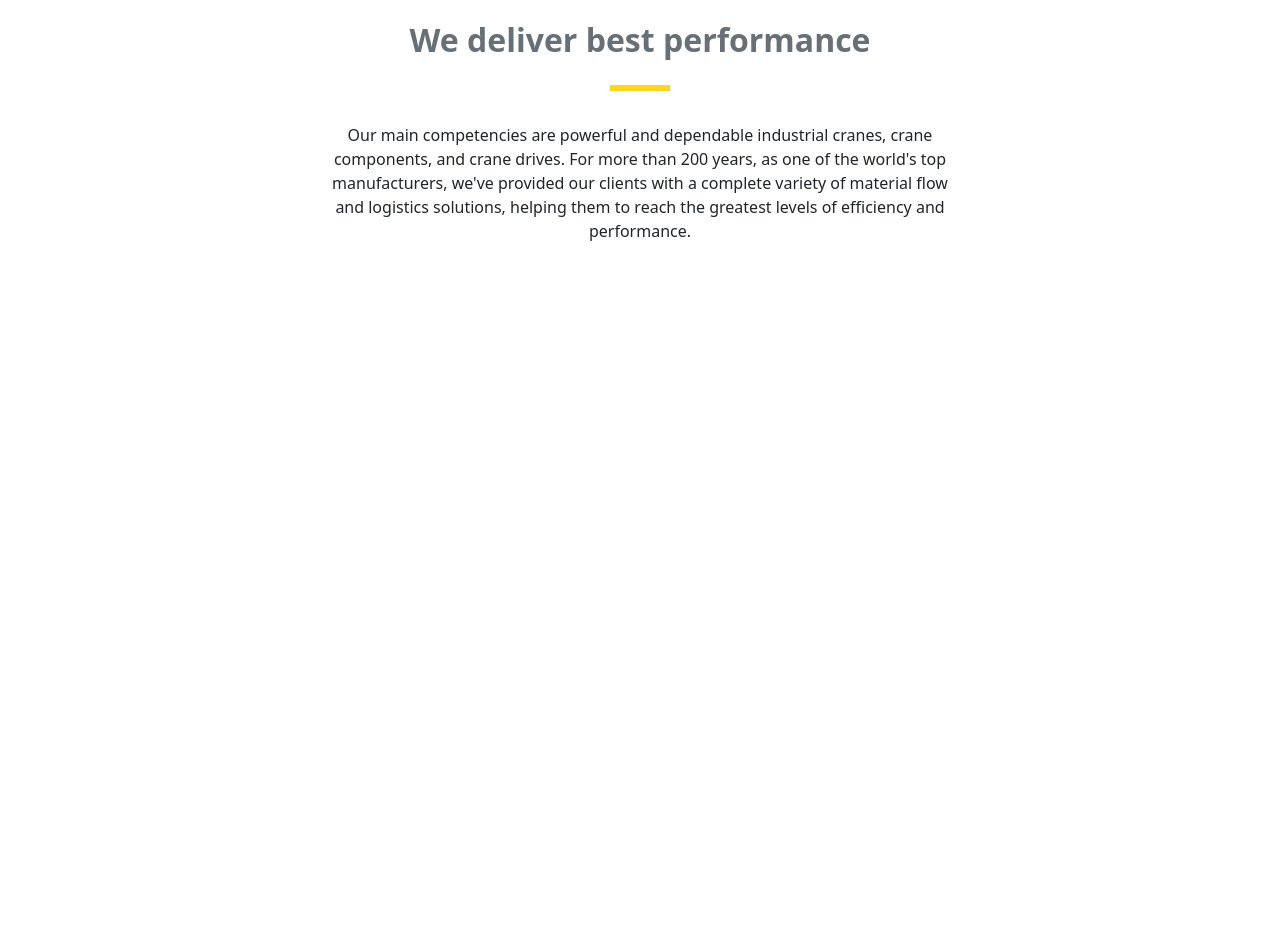
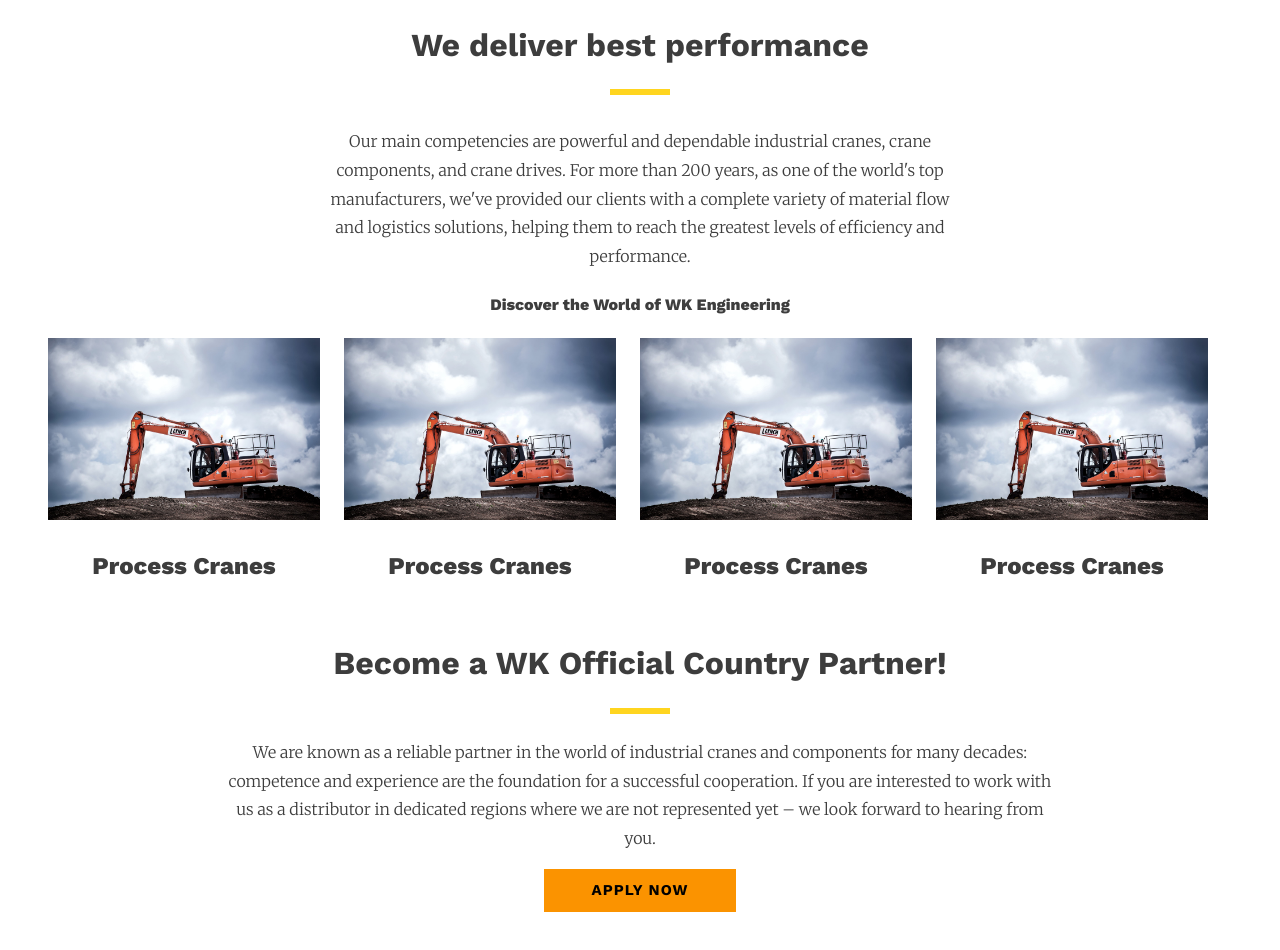
Before and after one commit to waleed-mirza/crane-website, a plain HTML site: page index.html in a window 1280 px wide. Shown: the part 1060-2010 px from the top of the page. Before the commit the page ends 1327 px from the top, so only its background shows below. Drawn offline with nearby package versions, Linux system fonts and the light colour scheme.

Commit message:
landing page done(70%)

```diff
--- a/css/style.css
+++ b/css/style.css
@@ -1,3 +1,48 @@
+* {
+  margin: 0px;
+  padding: 0px;
+  box-sizing: border-box;
+}
+html {
+  scroll-behavior: smooth;
+}
+body {
+  font-family: "Merriweather", serif;
+  font-weight: 300;
+  color: #3d3d3d !important;
+  line-height: 1.8 !important;
+}
+a {
+  color: #3d3d3d;
+  text-decoration: none;
+}
+h1,
+h2,
+h3,
+h4,
+h5,
+h6 {
+  font-family: "Work Sans", sans-serif;
+  font-weight: 800;
+}
+
+.button {
+  font-family: "Work Sans", sans-serif;
+  font-weight: 600;
+  font-size: 15px;
+  letter-spacing: 1px;
+  background-color: #fb9300;
+  color: #000;
+  border: none;
+}
+.button:hover {
+  background-color: #000;
+  color: #fb9300;
+  transition: transform 0.2s ease-out;
+  transform: scale(1.1);
+}
+/* custom styling */
+
 .web-fontcolor {
   color: #fb9300 !important;
 }
@@ -50,6 +95,12 @@
   border: 1px solid gray;
 }
 
+.sticky-navbar,
+.logo,
+.nav-header {
+  z-index: 9 !important;
+}
+
 .sticky-navbar img {
   max-width: 50px !important;
 }
@@ -62,7 +113,7 @@
 }
 
 .header-carousel {
-  /* height: 50vh; */
+  z-index: 1;
 }
 
 .header-carousel img {
@@ -70,9 +121,11 @@
   width: 100% !important;
 }
 .performance-section h2 {
-  color: #676f77;
+  /* color: #676f77; */
+  /* color: #3d3d3d; */
 }
-.performance-section h2::after {
+.performance-section h2::after,
+.apply-section h2::after {
   content: "";
   display: block;
   width: 3.75rem;
@@ -85,12 +138,25 @@
 }
 .performance-section p {
   margin-bottom: 1.5rem;
-  line-height: 1.5rem;
   text-rendering: optimizeLegibility;
   font-size: 16px;
   text-align: center;
 }
 
+/* world of wk section*/
+.worldwk-section a:hover {
+  transition: transform 0.2s ease-in-out;
+
+  transform: translateY(-3px);
+}
+.flex-gap-x > * {
+  margin-right: 1rem;
+  margin-left: 1rem;
+}
+.flex-gap-y > * {
+  margin-top: 1rem;
+  margin-bottom: 1rem;
+}
 @media screen and (min-width: 1199.98px) {
   .nav-header,
   .sticky-navbar {
@@ -105,7 +171,6 @@
 @media screen and (min-width: 992px) {
   .nav-header {
     font-size: 1rem !important;
-    line-height: 1.8 !important;
   }
   .sticky-navbar {
     font-size: 0.875rem !important;
@@ -156,6 +221,7 @@
     right: 10px;
   }
 }
+/* mobile devices */
 @media screen and (max-width: 451.98px) {
   .image-container img {
     max-width: 50px !important;
--- a/index.html
+++ b/index.html
@@ -5,7 +5,7 @@
     <meta charset="UTF-8">
     <meta http-equiv="X-UA-Compatible" content="IE=edge">
     <meta name="viewport" content="width=device-width, initial-scale=1.0">
-    <!-- <script src="https://use.fontawesome.com/de9fa0fd8d.js"></script> -->
+    <link href="https://fonts.googleapis.com/css?family=Merriweather:300|Work+Sans:700,800" rel="stylesheet">
     <link href="https://cdn.jsdelivr.net/npm/bootstrap@5.0.2/dist/css/bootstrap.min.css" rel="stylesheet"
         integrity="sha384-EVSTQN3/azprG1Anm3QDgpJLIm9Nao0Yz1ztcQTwFspd3yD65VohhpuuCOmLASjC" crossorigin="anonymous">
     <link rel="stylesheet" href="./css/style.css">
@@ -53,7 +53,7 @@
         </div>
 
     </section>
-    <section class="sticky-navbar border-bottom">
+    <section class="sticky-navbar border-bottom position-sticky ">
         <div class="d-flex align-items-lg-center flex-column flex-lg-row align-items-start">
             <div class="d-none d-lg-flex mx-2 "><img src="./files/f727e056.jpeg" alt="" class="img-fluid"> </div>
             <div
@@ -123,13 +123,60 @@
         class="performance-section d-flex justify-content-center align-items-center flex-column mt-5 w-50 m-auto text-center">
         <h2 class="fw-bold">We deliver best performance
         </h2>
-        <div></div>
         <p class="mt-4 ">Our main competencies are powerful and dependable industrial cranes, crane
             components, and crane
             drives.
             For more than 200 years, as one of the world's top manufacturers, we've provided our clients with a complete
             variety of material flow and logistics solutions, helping them to reach the greatest levels of efficiency
             and performance.</p>
+    </section>
+
+
+    <!-- workd of wk engineering -->
+    <section class="worldwk-section w-100 px-5">
+        <h6 class="text-center">Discover the World of WK Engineering</h6>
+        <div class="w-100 row justify-content-between">
+            <div class="col-12 col-sm-6 col-md-3 d-flex flex-column align-items-center | my-5 m-lg-0 my-md-5">
+                <a href="" class="flex-gap-y">
+                    <img src="files/1.jpg" alt="picture here" class="img-fluid">
+                    <h4 class="text-center">Process Cranes</h4>
+                </a>
+            </div>
+            <div class="col-12 col-sm-6 col-md-3 d-flex flex-column align-items-center | my-5 m-lg-0 my-md-5">
+                <a href="" class="flex-gap-y">
+                    <img src="files/1.jpg" alt="picture here" class="img-fluid">
+                    <h4 class="text-center">Process Cranes</h4>
+                </a>
+            </div>
+            <div class="col-12 col-sm-6 col-md-3 d-flex flex-column align-items-center | my-5 m-lg-0 my-md-5">
+                <a href="" class="flex-gap-y">
+                    <img src="files/1.jpg" alt="picture here" class="img-fluid">
+                    <h4 class="text-center">Process Cranes</h4>
+                </a>
+            </div>
+            <div class="col-12 col-sm-6 col-md-3 d-flex flex-column align-items-center | my-5 m-lg-0 my-md-5">
+                <a href="" class="flex-gap-y">
+                    <img src="files/1.jpg" alt="picture here" class="img-fluid">
+                    <h4 class="text-center">Process Cranes</h4>
+                </a>
+            </div>
+
+
+        </div>
+    </section>
+
+    <!-- apply section -->
+    <section class="apply-section container my-5 text-center">
+        <h2 class="fw-bold text-center">Become a WK Official Country Partner!
+
+        </h2>
+        <p class="mt-4 text-center w-75 mx-auto">We are known as a reliable partner in the world of industrial cranes
+            and components
+            for many
+            decades: competence and experience are the foundation for a successful cooperation. If you are interested to
+            work with us as a distributor in dedicated regions where we are not represented yet – we look forward to
+            hearing from you.</p>
+        <button class="button px-5 py-2 border-none">APPLY NOW</button>
     </section>
     <!-- scripts -->
     <script src="https://cdn.jsdelivr.net/npm/bootstrap@5.0.2/dist/js/bootstrap.bundle.min.js"
```
Also changed, not shown: files/images/Fire-Fighting-Equipment.jpg (added), files/images/f727e056.jpeg (added), files/images/f727e056_1.jpeg (added), files/images/fire-fighting-equipment-tab.jpg (added), 4 other files.
